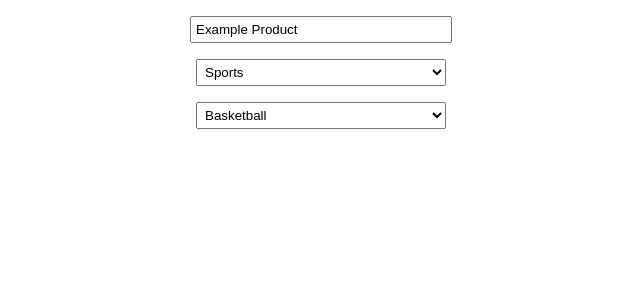
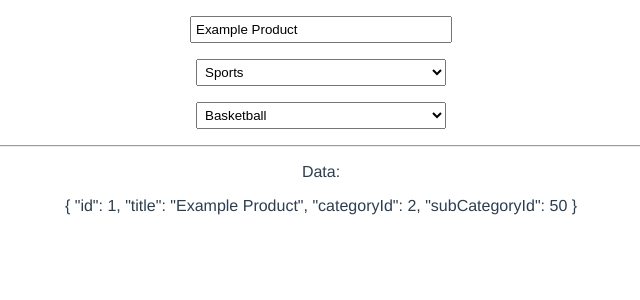
Before and after one commit to ahmetegesel/reusable-component-design, a Vue app: page /product-v-model in a window 1280 px wide. Shown: the top 300 px of the page, without its empty margins (319-959 px from the left). Built offline with nearby package versions, Linux system fonts and the light colour scheme.

Commit message:
V-Model component implementations done.

```diff
--- a/src/components/v-model-components/Category.vue
+++ b/src/components/v-model-components/Category.vue
@@ -1,6 +1,6 @@
 <template>
   <div>
-    <select v-model="lazyModel">
+    <select v-model="lazyValue" @change="onCategoryChanged">
       <option v-for="(category ,key) in categories" :key="`category-${key}`"
               v-bind:value="category.id">
         {{category.name}}
@@ -15,22 +15,27 @@ import { getMainCategories } from '../../../lib/mockApi';
 export default {
   name: 'Category',
   props: {
-    model: {
+    value: {
       type: Number,
     },
   },
   data() {
     return {
-      lazyModel: {},
+      lazyValue: {},
       categories: [],
     };
   },
   async mounted() {
     this.categories = await getMainCategories();
   },
+  methods: {
+    onCategoryChanged() {
+      this.$emit('input', this.lazyValue);
+    }
+  },
   watch: {
-    model(value) {
-      this.lazyModel = value;
+    value(value) {
+      this.lazyValue = value;
     },
   },
 };
--- a/src/components/v-model-components/CategorySelection.vue
+++ b/src/components/v-model-components/CategorySelection.vue
@@ -1,7 +1,7 @@
 <template>
   <div>
-    <category ref="category" :model="lazyCategory"/>
-    <sub-category ref="subCategory" :model="lazySubCategory" :parent="lazyCategory"/>
+    <category ref="category" v-model="lazyValue.category"/>
+    <sub-category ref="subCategory" v-model="lazyValue.subCategory" :parent="lazyValue.category"/>
   </div>
 </template>
 
@@ -16,25 +16,27 @@ export default {
     SubCategory,
   },
   props: {
-    category: {
-      type: Number,
-    },
-    subCategory: {
-      type: Number,
+    value: {
+      type: Object,
     },
   },
   data() {
     return {
-      lazyCategory: undefined,
-      lazySubCategory: undefined,
+      lazyValue: {
+        category: undefined,
+        subCategory: undefined
+      },
     };
   },
   watch: {
-    category(value) {
-      this.lazyCategory = value;
+    value(value) {
+      this.lazyValue = value;
     },
-    subCategory(value) {
-      this.lazySubCategory = value;
+    lazyValue: {
+      deep: true,
+      handler(value) {
+        this.$emit('input', value);
+      },
     },
   },
 };
--- a/src/components/v-model-components/SubCategory.vue
+++ b/src/components/v-model-components/SubCategory.vue
@@ -1,6 +1,6 @@
 <template>
   <div>
-    <select v-model="lazyModel">
+    <select v-model="lazyValue" @change="onSubCategoryChanged">
       <option v-for="(category ,key) in categories" :key="`category-${key}`"
               v-bind:value="category.id">
         {{category.name}}
@@ -15,7 +15,7 @@ import { getCategoriesByParent } from '../../../lib/mockApi';
 export default {
   name: 'SubCategory',
   props: {
-    model: {
+    value: {
       type: Number,
     },
     parent: {
@@ -24,23 +24,29 @@ export default {
   },
   data() {
     return {
-      lazyModel: undefined,
+      lazyValue: undefined,
       categories: [],
     };
   },
   methods: {
     async getCategories(parent) {
-      console.log('parent', parent, this.lazyModel);
       return getCategoriesByParent(parent);
     },
+    onSubCategoryChanged() {
+      this.$emit('input', this.lazyValue);
+    }
   },
   watch: {
-    model(value) {
-      this.lazyModel = value;
+    value(value) {
+      this.lazyValue = value;
     },
     async parent(value, oldValue) {
       if (value !== oldValue) {
         this.categories = await this.getCategories(value);
+
+        if (oldValue) {
+          this.lazyValue = undefined;
+        }
       }
     },
   },
--- a/src/components/v-model-components/TextField.vue
+++ b/src/components/v-model-components/TextField.vue
@@ -1,6 +1,6 @@
 <template>
   <div>
-    <input type="text" v-model="lazyModel"/>
+    <input type="text" v-model="lazyValue"/>
   </div>
 </template>
 
@@ -8,19 +8,22 @@
 export default {
   name: 'TextField',
   props: {
-    model: {
+    value: {
       type: String,
     },
   },
   data() {
     return {
-      lazyModel: '',
+      lazyValue: '',
     };
   },
   watch: {
-    model(value) {
-      this.lazyModel = value;
+    value(value) {
+      this.lazyValue = value;
     },
+    lazyValue(value) {
+      this.$emit('input', value);
+    }
   },
 };
 </script>
--- a/src/views/v-model-views/ProductVModel.vue
+++ b/src/views/v-model-views/ProductVModel.vue
@@ -1,10 +1,11 @@
 <template>
   <div>
-    <text-field :model="product.title"/>
-    <category-selection
-      :category="product.categoryId"
-      :subCategory="product.subCategoryId"
+    <text-field v-model="product.title"/>
+    <category-selection v-model="categories"
     />
+    <hr/>
+    <p>Data:</p>
+    <p>{{product}}</p>
   </div>
 </template>
 
@@ -25,6 +26,20 @@ export default {
       product: {},
     };
   },
+  computed: {
+    categories: {
+      get() {
+        return {
+          category: this.product.categoryId,
+          subCategory: this.product.subCategoryId
+        };
+      },
+      set(value) {
+        this.product.categoryId = value.category;
+        this.product.subCategoryId = value.subCategory;
+      }
+    },
+  },
   async mounted() {
     this.product = await getProduct(1);
   },
```
Also changed, not shown: .eslintrc.js.
